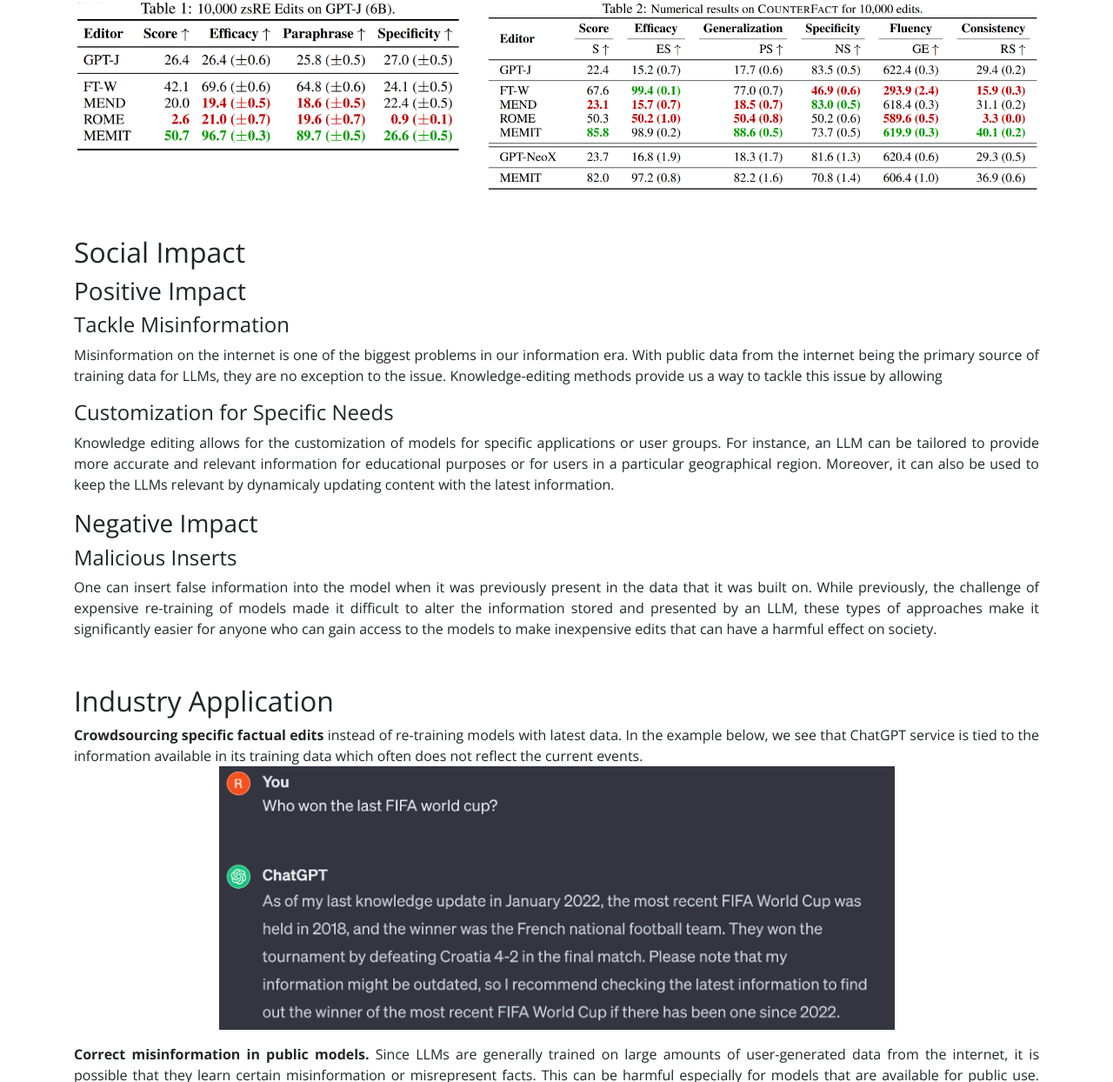
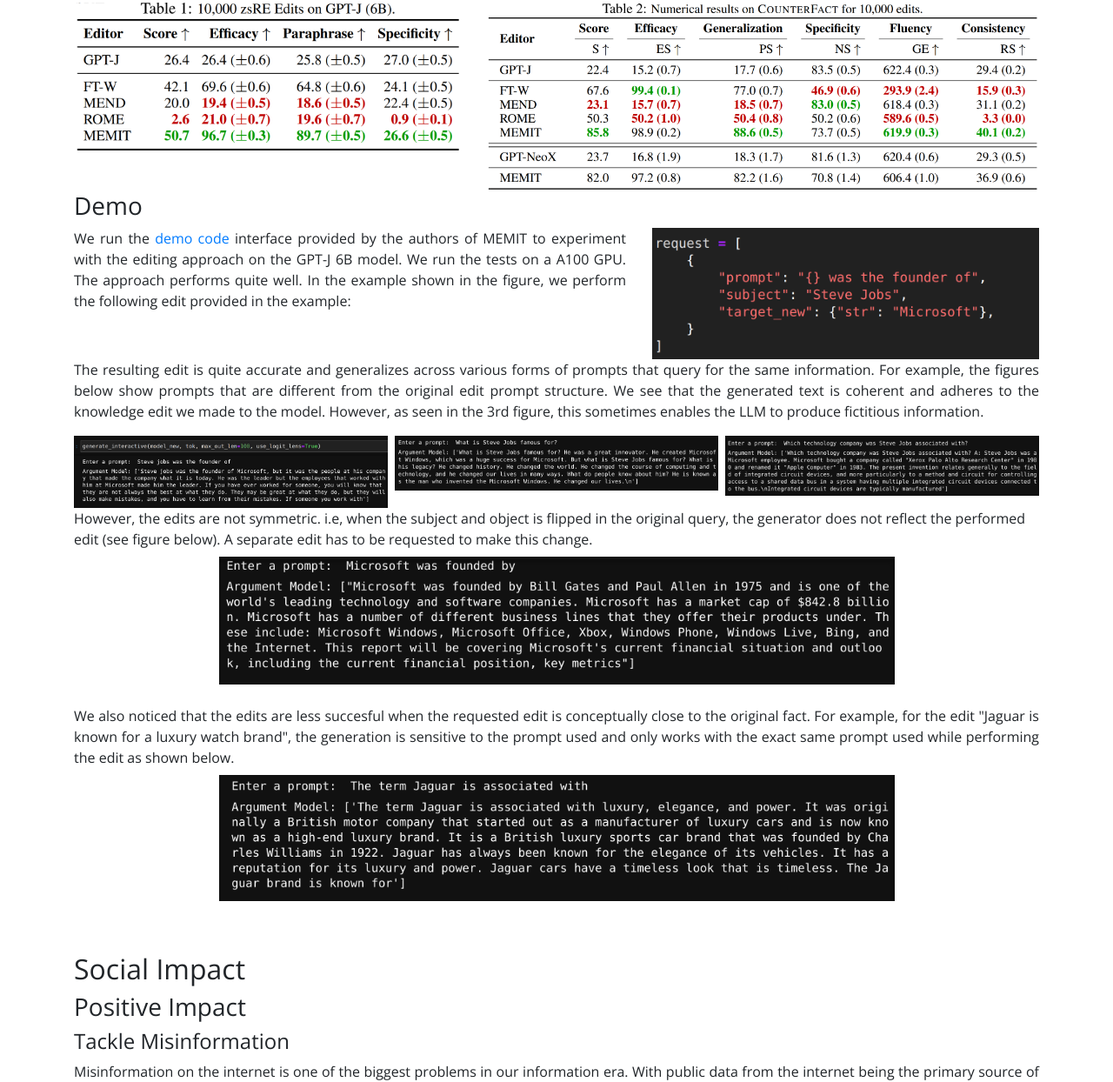
Before and after one commit to SuryaThiru/CS7150-Project, a plain HTML site: page index.html in a window 1280 px wide. Shown: the part 5146-6390 px from the top of the page at 87% size. Drawn offline with nearby package versions, Linux system fonts and the light colour scheme.

Commit message:
Add demo

```diff
--- a/index.html
+++ b/index.html
@@ -200,6 +200,56 @@ Based on this analysis and measuring the average indirect effect of MLP’s (see
     <img src="images/MEMIT6.png" width="100%" class="img-fluid">
   </div>
 </div>
+
+<h3>Demo</h3>
+
+<div class="row">
+  <div class="col-md-7">
+      <p class="text-justify">
+        We run the <a href="https://github.com/kmeng01/memit">demo code</a> interface provided by the authors of MEMIT to experiment with the editing approach
+        on the GPT-J 6B model. We run the tests on a A100 GPU.
+        The approach performs quite well. In the example shown in the figure, we perform the following edit provided in the example:
+      </p>
+  </div>
+
+  <div class="col-md-5">
+    <img src="images/MEMIT/steve edit request.png" width="100%" class="img-fluid">
+  </div>
+</div>
+
+<p class="text-justify">
+  The resulting edit is quite accurate and generalizes across various forms of prompts that query for the same information.
+  For example, the figures below show prompts that are different from the original edit prompt structure.
+  We see that the generated text is coherent and adheres to the knowledge edit we made to the model.
+  However, as seen in the 3rd figure, this sometimes enables the LLM to produce fictitious information.
+
+  <div class="row">
+    <div class="col-md-4 pr-1">
+        <img src="images/MEMIT/steve to microsoft.png" width="100%">
+    </div>
+
+    <div class="col-md-4 px-1">
+      <img src="images/MEMIT/steve famous.png" width="100%">
+    </div>
+
+    <div class="col-md-4 pl-1">
+      <img src="images/MEMIT/steve jobs tech.png" width="100%">
+    </div>
+  </div>
+
+  However, the edits are not symmetric. i.e, when the subject and object is flipped in the original query,
+  the generator does not reflect the performed edit (see figure below). A separate edit has to be requested to make this change.
+
+  <img src="images/MEMIT/microsoft to steve.png" width="70%" class="mx-auto d-block py-2">
+</p>
+
+<p class="text-justify">
+  We also noticed that the edits are less succesful when the requested edit is conceptually close to the original fact.
+  For example, for the edit "Jaguar is known for a luxury watch brand", the generation is sensitive to the prompt used and only works
+  with the exact same prompt used while performing the edit as shown below.
+
+  <img src="images/MEMIT/jaguar edited incorrect.png" width="70%" class="mx-auto d-block py-2">
+</p>
 
 <h2>Social Impact</h2>
 
```
Also changed, not shown: images/MEMIT/jaguar edited incorrect.png (added), images/MEMIT/microsoft to steve.png (added), images/MEMIT/steve edit request.png (added), images/MEMIT/steve famous.png (added), images/MEMIT/steve jobs tech.png (added), images/MEMIT/steve to microsoft.png (added).
